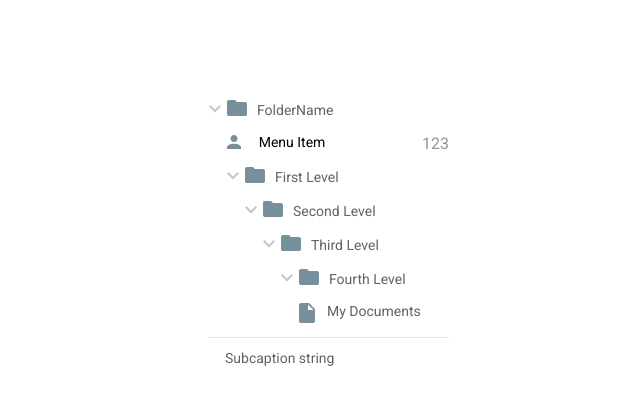
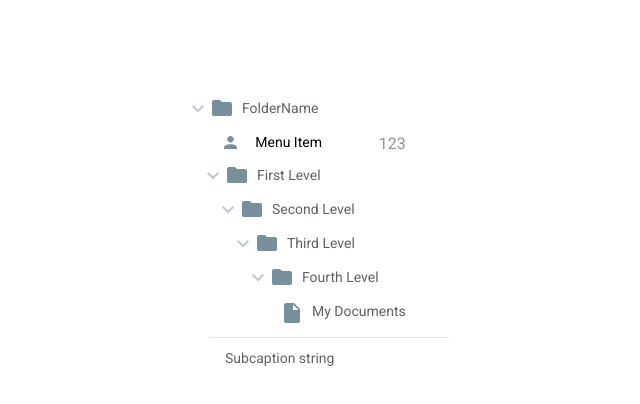
Before and after one commit to oleg-an/axes-pro, a Next.js app: page / in a window 1280 px wide. Shown: the top 404 px of the page, without its empty margins (311-951 px from the left). Built offline with nearby package versions, Linux system fonts and the light colour scheme.

Commit message:
folder styles update

```diff
--- a/components/file/File.module.css
+++ b/components/file/File.module.css
@@ -1,6 +1,7 @@
 .title {
     font-size: 14px;
     color: #5E6366;
+    white-space: nowrap;
 }
 
 .container {
--- a/components/folder/Folder.module.css
+++ b/components/folder/Folder.module.css
@@ -1,6 +1,7 @@
 .folder {
     user-select: none;
     width: 100%;
+    display: flex;
 }
 
 .clickable {
@@ -10,16 +11,16 @@
 .title {
     font-size: 14px;
     color: #5E6366;
+    white-space: nowrap;
 }
 
 .container {
     display: flex;
-    align-items: center;
 }
 
 .children {
-    padding-left: 18px;
     margin-top: 14px;
+    padding-left: 12px;
 }
 
 .folder2Icon {
@@ -27,6 +28,8 @@
 }
 
 .toggleIcon {
-    margin-top: -6px;
-    margin-right: 6px;
+    flex-shrink: 0;
+    margin-top: -2px;
+    margin-left: -17px;
+    margin-right: 8px;
 }
--- a/components/folder/Folder.tsx
+++ b/components/folder/Folder.tsx
@@ -1,4 +1,4 @@
-import React, {useState} from 'react';
+import React, {useEffect, useState} from 'react';
 import style from './Folder.module.css';
 import ArrowImage from '../../public/arrow.svg';
 import ToggleImage from '../../public/toggle.svg';
@@ -15,18 +15,23 @@ interface Props extends React.HTMLAttributes<HTMLElement> {
 export const Folder = ({...props}: Props) => {
     const [opened, setOpened] = useState(true);
 
+    const hasChildren = !!React.Children.count(props.children);
+
     return <div className={style.folder}>
-        <div className={style.container + ' ' + style.clickable} onClick={() => setOpened(x => !x)}>
-            <div className={style.container}>
-                <div className={style.toggleIcon}>
+        <div className={style.toggleIcon + ' ' + style.clickable}
+             onClick={() => setOpened(x => !x)}
+             style={{'visibility': hasChildren ? 'visible' : 'hidden'}}>
             <Image alt="" src={ToggleImage}/>
         </div>
+
+        <div>
+            <div className={style.container}>
                 <div className={style.folder2Icon}>
                     <Image alt="" src={Folder12Image}/>
                 </div>
-            </div>
                 <div className={style.title}>{props.title}</div>
             </div>
+
             {opened && <>
                 {React.Children.map(props.children as any, (child) => {
                     return (
@@ -37,4 +42,5 @@ export const Folder = ({...props}: Props) => {
                 })}
             </>}
         </div>
+    </div>
 };
--- a/pages/index.tsx
+++ b/pages/index.tsx
@@ -17,7 +17,7 @@ export default function Home() {
                 </Folder>
             </Folder>
             <div className={styles.line} />
-            <div className={styles.subcaption}>Subcaption string</div>
+            <div className={styles.subCaption}>Subcaption string</div>
         </div>
     )
 }
--- a/styles/Home.module.css
+++ b/styles/Home.module.css
@@ -10,7 +10,7 @@
     margin-top: 10px;
 }
 
-.subcaption {
+.subCaption {
     color: #5E6366;
     font-size: 14px;
     padding: 12px 16px;
```
Lines whose indentation alone changed are shown as unchanged.
